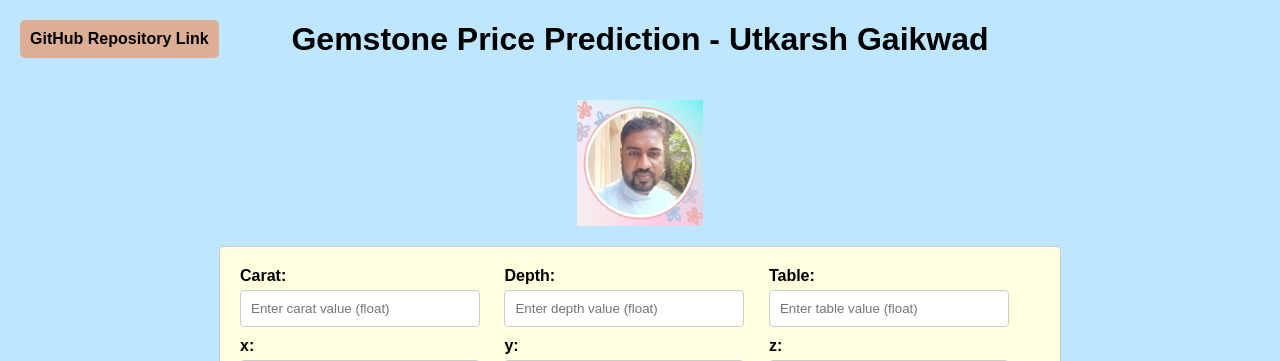
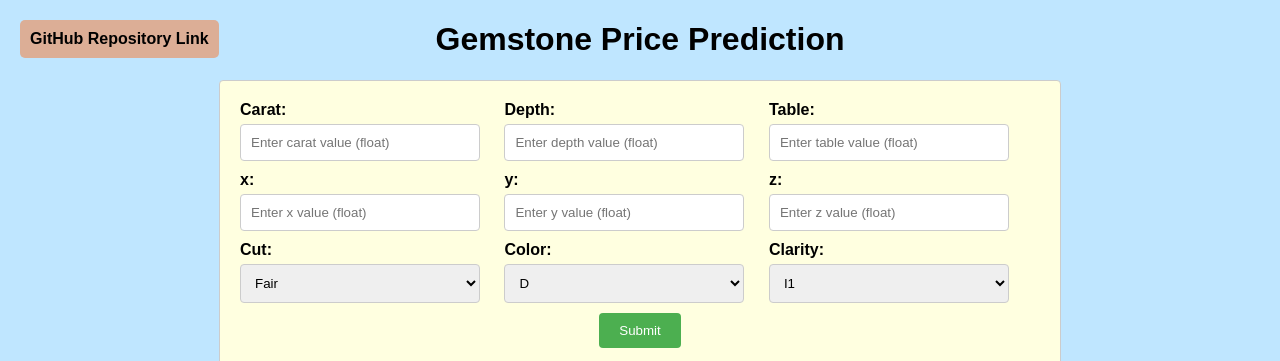
Before and after one commit to saikonda5468/Gemstone-Price-Prediction, a Flask app: page / in a window 1280 px wide. Shown: the top 361 px of the page. Run offline with Flask 3, Linux system fonts and the light colour scheme.

Commit message:
New changes

```diff
--- a/templates/index.html
+++ b/templates/index.html
@@ -6,8 +6,7 @@
   </head>
   <body>
     <a href="https://github.com/utkarshg1/mlproject_regression" class="top-left-link" target="_blank">GitHub Repository Link</a>
-    <h1>Gemstone Price Prediction - Utkarsh Gaikwad</h1>
-    <img src="{{url_for('static', filename='/Image/your_profile_pic.jpg')}}" alt="Your Profile Picture" class="profile">
+    <h1>Gemstone Price Prediction</h1>
     <div class="form-box">
     <form action="{{url_for('predict_datapoint')}}" method="POST">
         <div class="form-group">
```
Also changed, not shown: README.md, static/Image/your_profile_pic.jpg (deleted).
